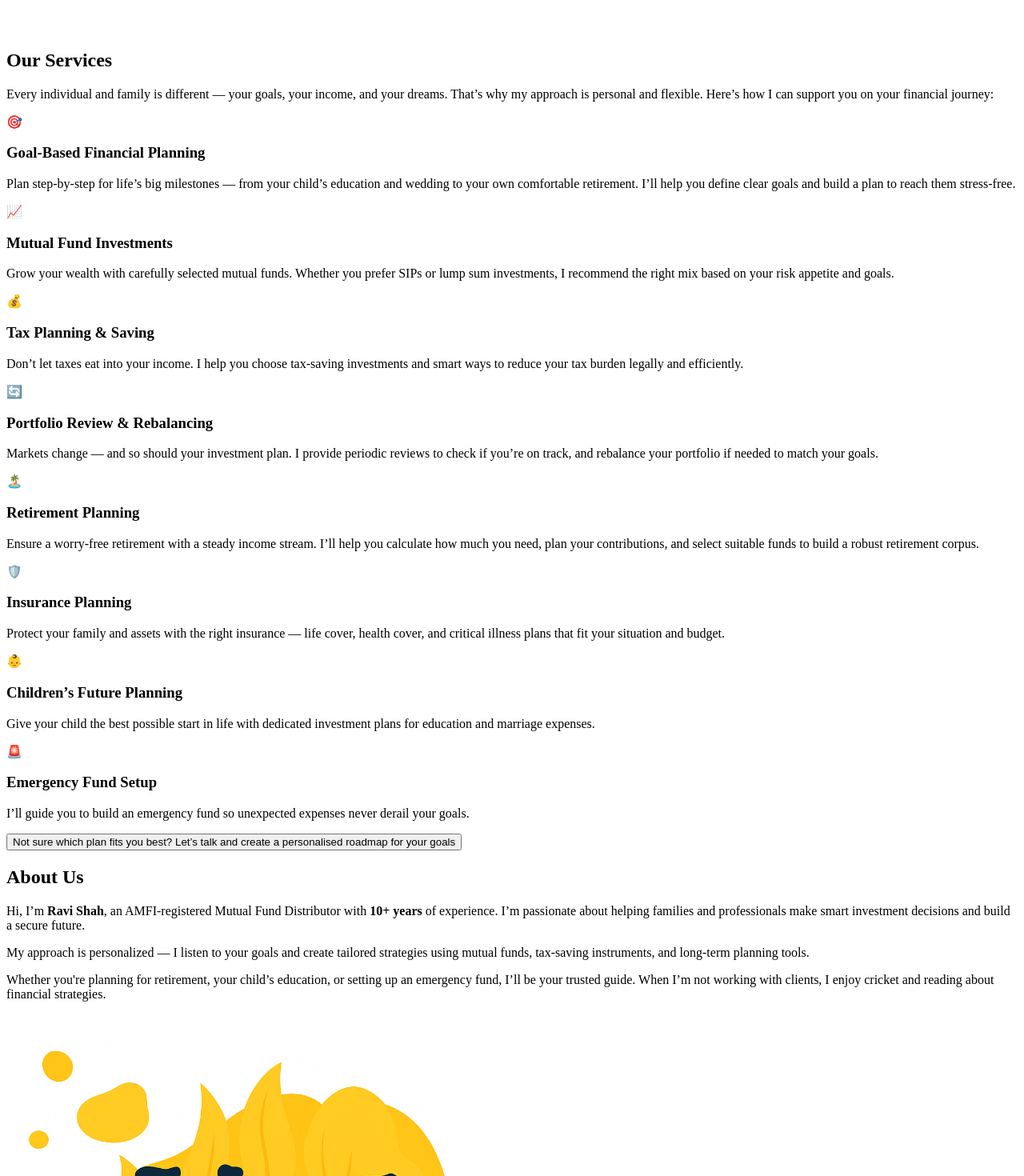
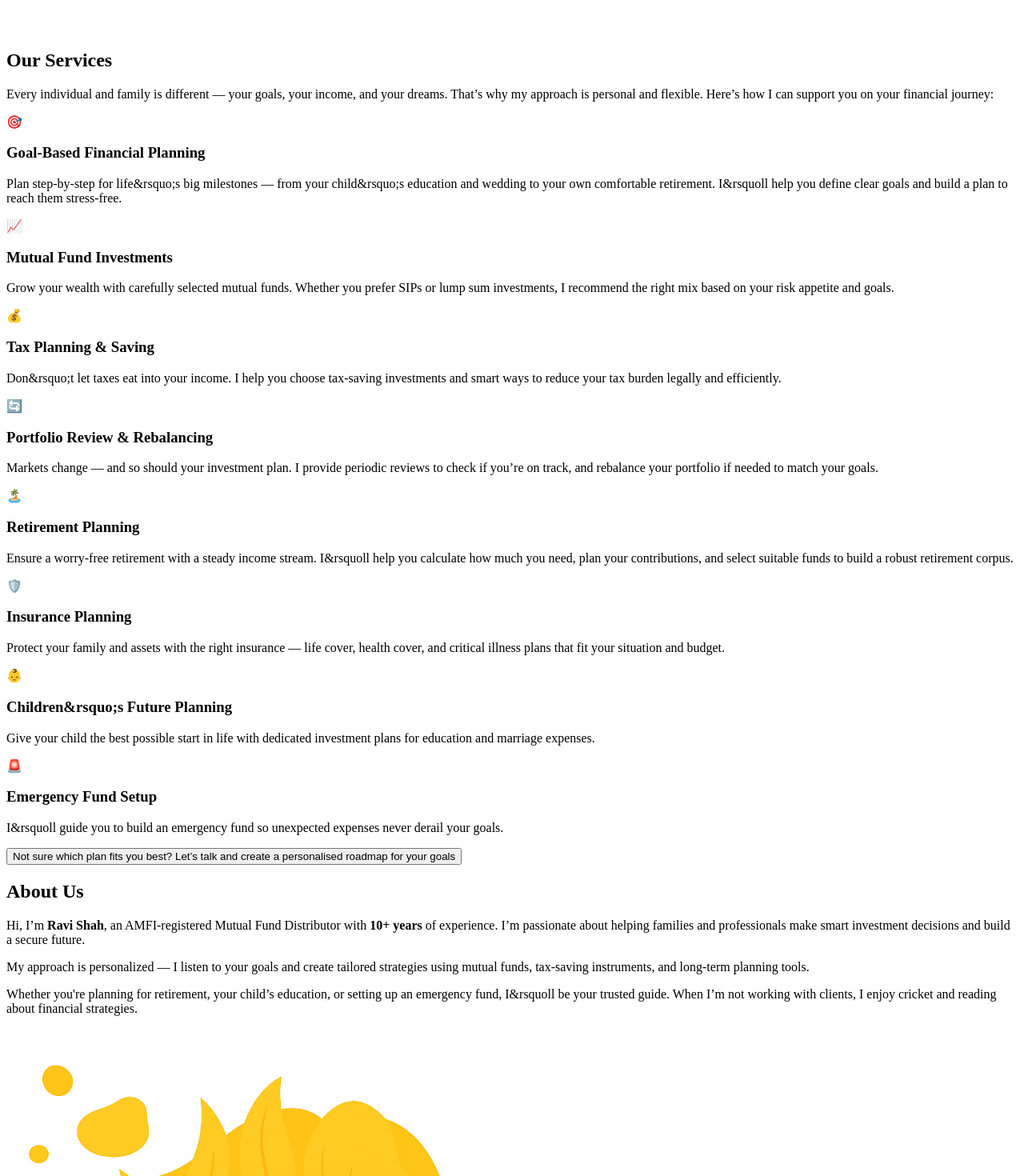
Before and after one commit to Tabassumbanu786/ifa-demo-site, a Next.js app: page / in a window 1280 px wide. Shown: the part 1498-2968 px from the top of the page at 80% size. Built offline with nearby package versions, Linux system fonts and the light colour scheme.

Commit message:
Fix unescaped apostrophes in ContactSection

```diff
--- a/components/AboutSection.js
+++ b/components/AboutSection.js
@@ -8,13 +8,13 @@ const AboutSection = () => (
           About <span className="text-yellow-500">Us</span>
         </h2>
         <p className="text-md text-gray-700 mb-6">
-          Hi, I’m <strong>Ravi Shah</strong>, an AMFI-registered Mutual Fund Distributor with <strong>10+ years</strong> of experience. I’m passionate about helping families and professionals make smart investment decisions and build a secure future.
+          Hi, I&rsquo;m <strong>Ravi Shah</strong>, an AMFI-registered Mutual Fund Distributor with <strong>10+ years</strong> of experience. I&rsquo;m passionate about helping families and professionals make smart investment decisions and build a secure future.
         </p>
         <p className="text-md text-gray-700 mb-6">
           My approach is personalized — I listen to your goals and create tailored strategies using mutual funds, tax-saving instruments, and long-term planning tools.
         </p>
         <p className="text-md text-gray-700">
-          Whether you're planning for retirement, your child’s education, or setting up an emergency fund, I’ll be your trusted guide. When I’m not working with clients, I enjoy cricket and reading about financial strategies.
+          Whether you're planning for retirement, your child&rsquo;s education, or setting up an emergency fund, I&rsquoll be your trusted guide. When I&rsquo;m not working with clients, I enjoy cricket and reading about financial strategies.
         </p>
       </div>
       <div className="relative">
--- a/components/HeroSection.js
+++ b/components/HeroSection.js
@@ -28,7 +28,7 @@ const HeroSection = ({ ifaData }) => (
           Helping you plan, grow, and protect your wealth — with honest advice and proven solutions.
         </p>
         <p className="text-gray-400 mb-6">
-          Hi, I’m {ifaData.name}, an AMFI-registered Mutual Fund Distributor with {ifaData.experience} years of experience in guiding families and professionals toward their financial goals.
+          Hi, I&rsquo;m {ifaData.name}, an AMFI-registered Mutual Fund Distributor with {ifaData.experience} years of experience in guiding families and professionals toward their financial goals.
         </p>
         <button className="bg-yellow-400 text-black px-6 py-3 rounded-xl font-medium hover:bg-yellow-500 transition shadow-lg">
           Book a Free Consultation
--- a/components/ServicesList.js
+++ b/components/ServicesList.js
@@ -3,7 +3,7 @@ const services = [
     icon: "🎯",
     title: "Goal-Based Financial Planning",
     description:
-      "Plan step-by-step for life’s big milestones — from your child’s education and wedding to your own comfortable retirement. I’ll help you define clear goals and build a plan to reach them stress-free.",
+      "Plan step-by-step for life&rsquo;s big milestones — from your child&rsquo;s education and wedding to your own comfortable retirement. I&rsquoll help you define clear goals and build a plan to reach them stress-free.",
   },
   {
     icon: "📈",
@@ -15,7 +15,7 @@ const services = [
     icon: "💰",
     title: "Tax Planning & Saving",
     description:
-      "Don’t let taxes eat into your income. I help you choose tax-saving investments and smart ways to reduce your tax burden legally and efficiently.",
+      "Don&rsquo;t let taxes eat into your income. I help you choose tax-saving investments and smart ways to reduce your tax burden legally and efficiently.",
   },
   {
     icon: "🔄",
@@ -27,7 +27,7 @@ const services = [
     icon: "🏝️",
     title: "Retirement Planning",
     description:
-      "Ensure a worry-free retirement with a steady income stream. I’ll help you calculate how much you need, plan your contributions, and select suitable funds to build a robust retirement corpus.",
+      "Ensure a worry-free retirement with a steady income stream. I&rsquoll help you calculate how much you need, plan your contributions, and select suitable funds to build a robust retirement corpus.",
   },
   {
     icon: "🛡️",
@@ -37,7 +37,7 @@ const services = [
   },
   {
     icon: "👶",
-    title: "Children’s Future Planning",
+    title: "Children&rsquo;s Future Planning",
     description:
       "Give your child the best possible start in life with dedicated investment plans for education and marriage expenses.",
   },
@@ -45,7 +45,7 @@ const services = [
     icon: "🚨",
     title: "Emergency Fund Setup",
     description:
-      "I’ll guide you to build an emergency fund so unexpected expenses never derail your goals.",
+      "I&rsquoll guide you to build an emergency fund so unexpected expenses never derail your goals.",
   },
 ];
 
@@ -81,7 +81,7 @@ const ServicesSection = () => (
 
       <div className="mt-12">
         <button className="bg-yellow-500 text-black px-6 py-3 rounded-xl text-base hover:bg-yellow-600 transition">
-          Not sure which plan fits you best? Let’s talk and create a personalised roadmap for your goals
+          Not sure which plan fits you best? Let&rsquo;s talk and create a personalised roadmap for your goals
         </button>
       </div>
     </div>
```
